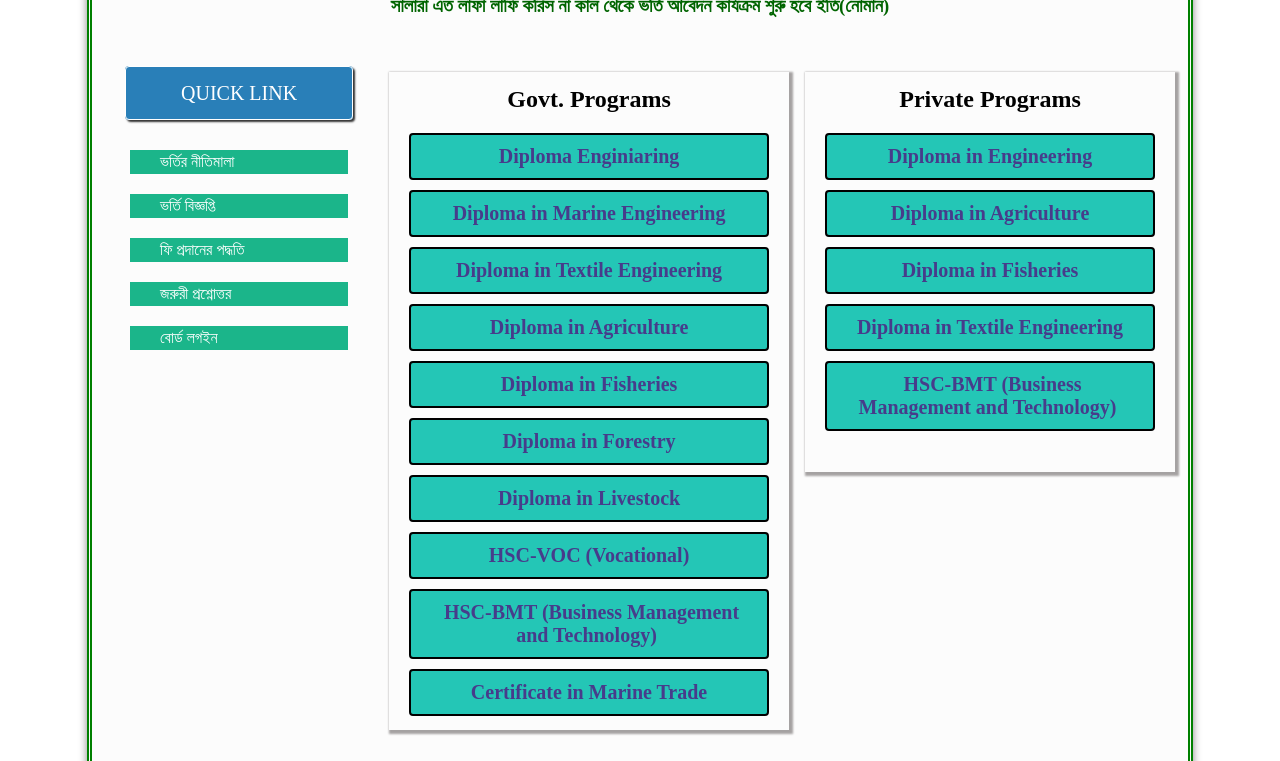
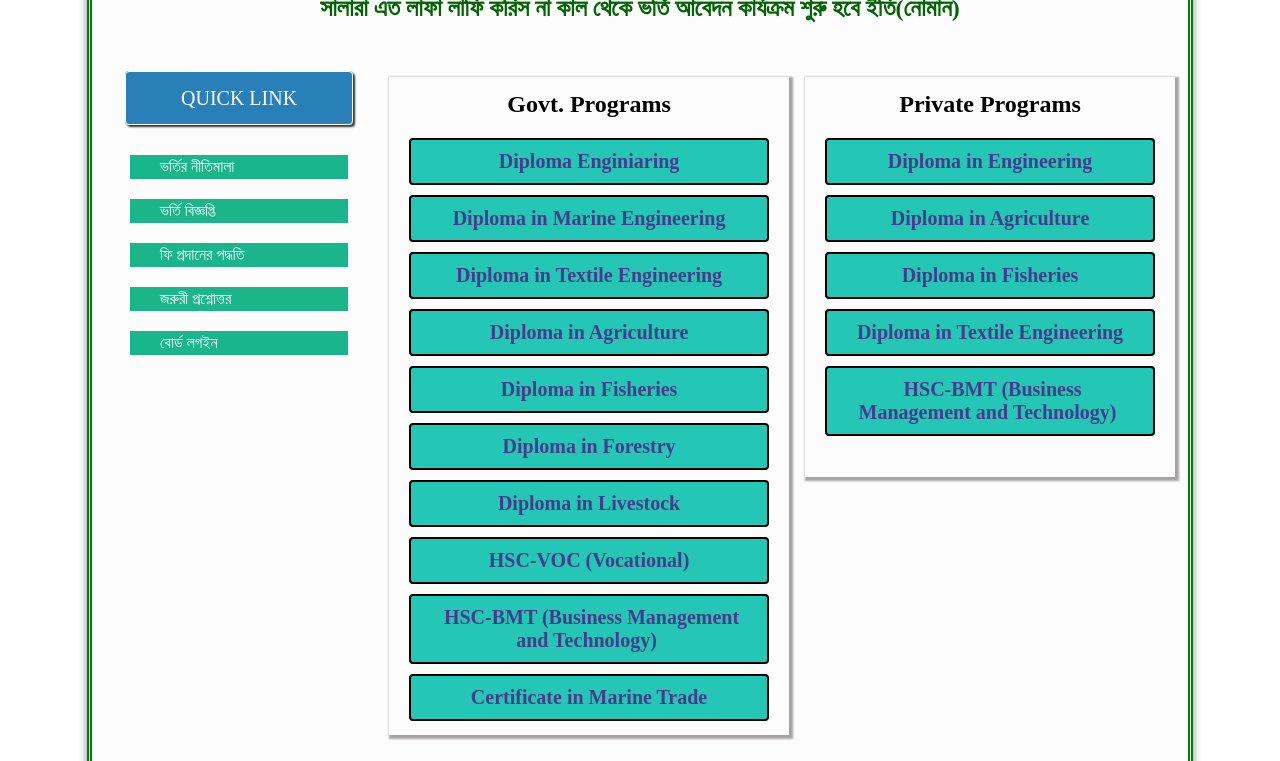
Before and after one commit to MdNoman14926/BTEB, a plain HTML site: page index.html in a window 1280 px wide. Shown: the part 339-1100 px from the top of the page. Drawn offline with Linux system fonts and the light colour scheme.

Commit message:
Update index.html

```diff
--- a/index.html
+++ b/index.html
@@ -28,7 +28,7 @@
         <div class="heading">
             <h1>BTEB Admission</h1>
             <h1>(Session: 2022 - 2023)</h1>
-            <h3>সালারা এত লাফা লাফি করিস না কাল থেকে ভর্তি আবেদন কার্যক্রম শুরু হবে ইতি(নোমান)</h3>
+            <h2>সালারা এত লাফা লাফি করিস না কাল থেকে ভর্তি আবেদন কার্যক্রম শুরু হবে ইতি(নোমান)</h2>
         </div>
        <div class="main-box">
             <div class="box-1">
```
